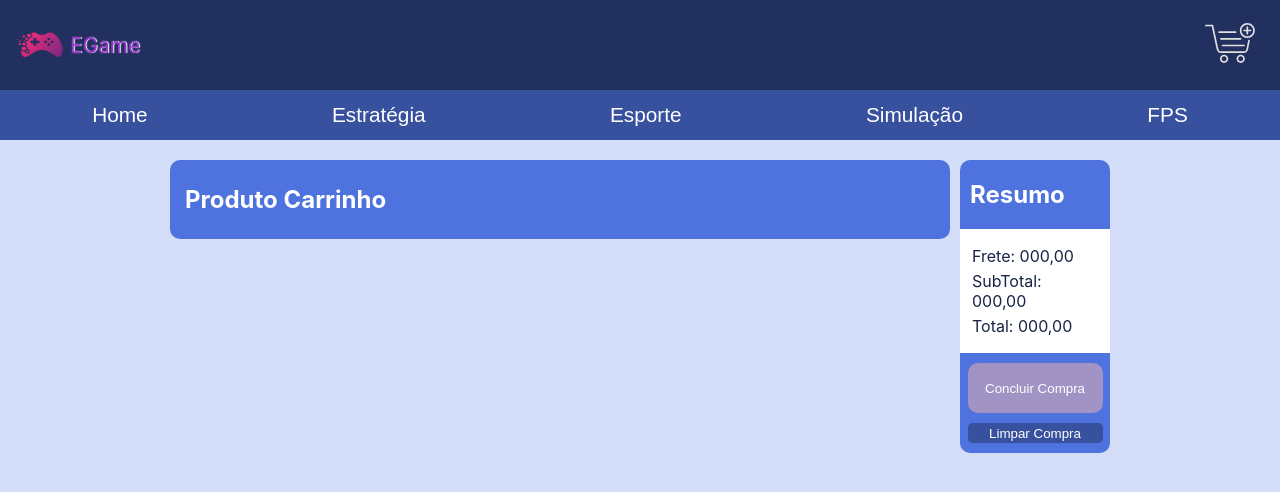
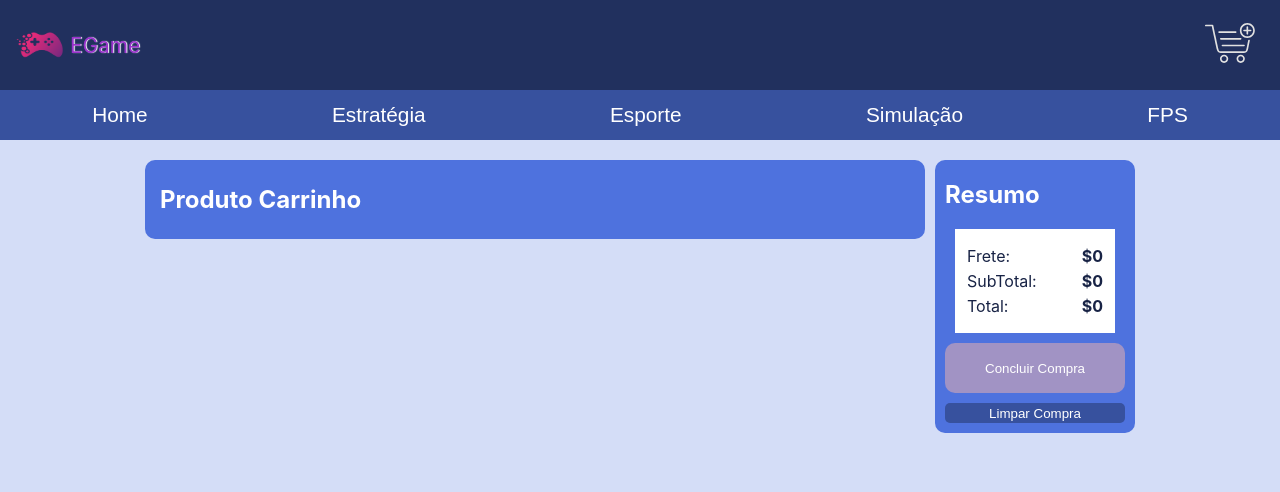
Before and after one commit to martex84/projetoEcommerceGames, a React (Create React App) app in the folder frontend/: page /carrinho in a window 1280 px wide. Shown: the top 492 px of the page. Built offline with nearby package versions, Linux system fonts and the light colour scheme.

Commit message:
Inclusao Funcao Calculo Valores Grupo Produtos

```diff
--- a/frontend/src/css/carrinho.css
+++ b/frontend/src/css/carrinho.css
@@ -110,8 +110,8 @@
 
 */
 #containerResultadoCheckout {
-    width: 150px;
-    min-width: 150px;
+    width: 200px;
+    min-width: 200px;
     display: flex;
     flex-direction: column;
     justify-content: center;
@@ -129,6 +129,7 @@
 }
 
 #dadosResultadoCarrinho {
+    width: 80%;
     padding: 12px;
     background-color: #ffff;
 }
@@ -146,6 +147,11 @@
 .informacaoResultado {
     margin: 5px 0;
     color: #182345;
+    display: flex;
+    flex-direction: row;
+    justify-content: space-between;
+    align-items: center;
+
 }
 
 .containerBotaoResultadoCarrinho {
@@ -182,3 +188,9 @@
 .botaoLimpar:hover {
     color: #4E72DE;
 }
+
+@media only screen and (max-width: 799px) {
+    #containerResultadoCheckout {
+        margin-top: 20px;
+    }
+}
--- a/frontend/src/view/pages/carrinho.jsx
+++ b/frontend/src/view/pages/carrinho.jsx
@@ -18,16 +18,22 @@ function Carrinho() {
         total: 0,
     })
 
-    function verificaInclusao(objeto) {
-        let returnoBoolean = false;
-        listaComponenteProdutoId.map(componente => {
-            if (returnoBoolean === false) {
-                if (componente === objeto.id) {
-                    return returnoBoolean = true;
-                }
-            }
+    function calcularValores() {
+        let frete = 0;
+        let subtotal = 0;
+        let total = 0;
+
+        valorLocalStorage.map(componente => {
+            subtotal = subtotal + componente.price;
+            frete = frete + 10;
+            total = frete + subtotal;
         })
-        return returnoBoolean;
+
+        setCalculoProdutos({
+            frete,
+            subtotal,
+            total
+        })
     }
 
     const removerObjeto = useCallback((idObjeto) => {
@@ -72,6 +78,8 @@ function Carrinho() {
             )
         })
 
+        calcularValores();
+
         setComponenteProduto(valorRetorno);
     }, [localStorage, setComponenteProduto])
 
@@ -99,9 +107,18 @@ function Carrinho() {
                         Resumo
                     </h2>
                     <div id="dadosResultadoCarrinho">
-                        <p className="informacaoResultado">{`Frete: ${"000,00"}`}</p>
-                        <p className="informacaoResultado">{`SubTotal: ${"000,00"}`}</p>
-                        <p className="informacaoResultado">{`Total: ${"000,00"}`}</p>
+                        <p className="informacaoResultado">
+                            <span>{`Frete: `}</span>
+                            <span className="negrito">${calculoProdutos.frete}</span>
+                        </p>
+                        <p className="informacaoResultado">
+                            <span>{`SubTotal: `}</span>
+                            <span className="negrito">${calculoProdutos.subtotal}</span>
+                        </p>
+                        <p className="informacaoResultado">
+                            <span>{`Total: `}</span>
+                            <span className="negrito">${calculoProdutos.total}</span>
+                        </p>
                     </div>
                     <div id="containerGrupoBotaoResultadoCarrinho">
                         <div className="containerBotaoResultadoCarrinho">
```
